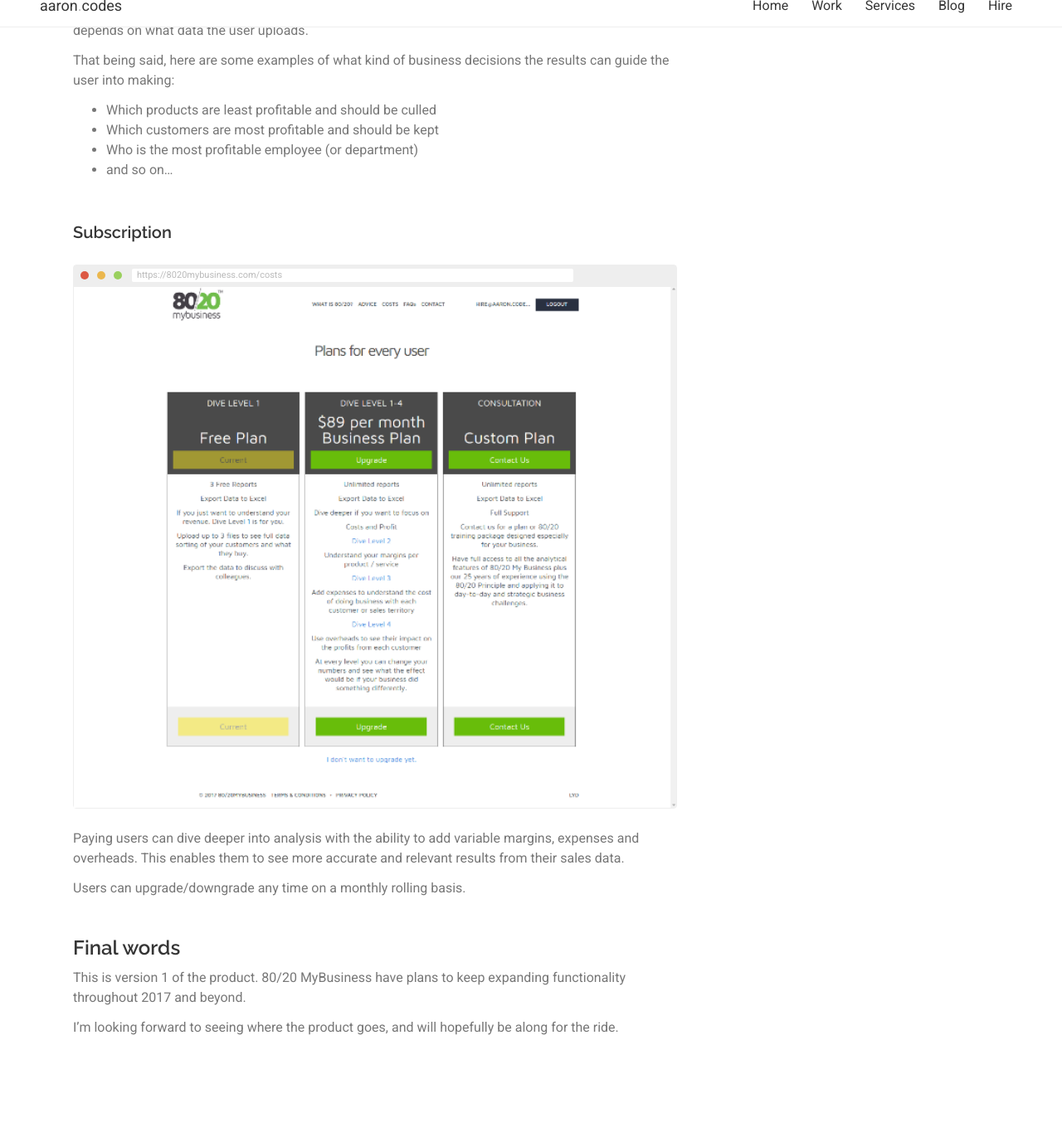
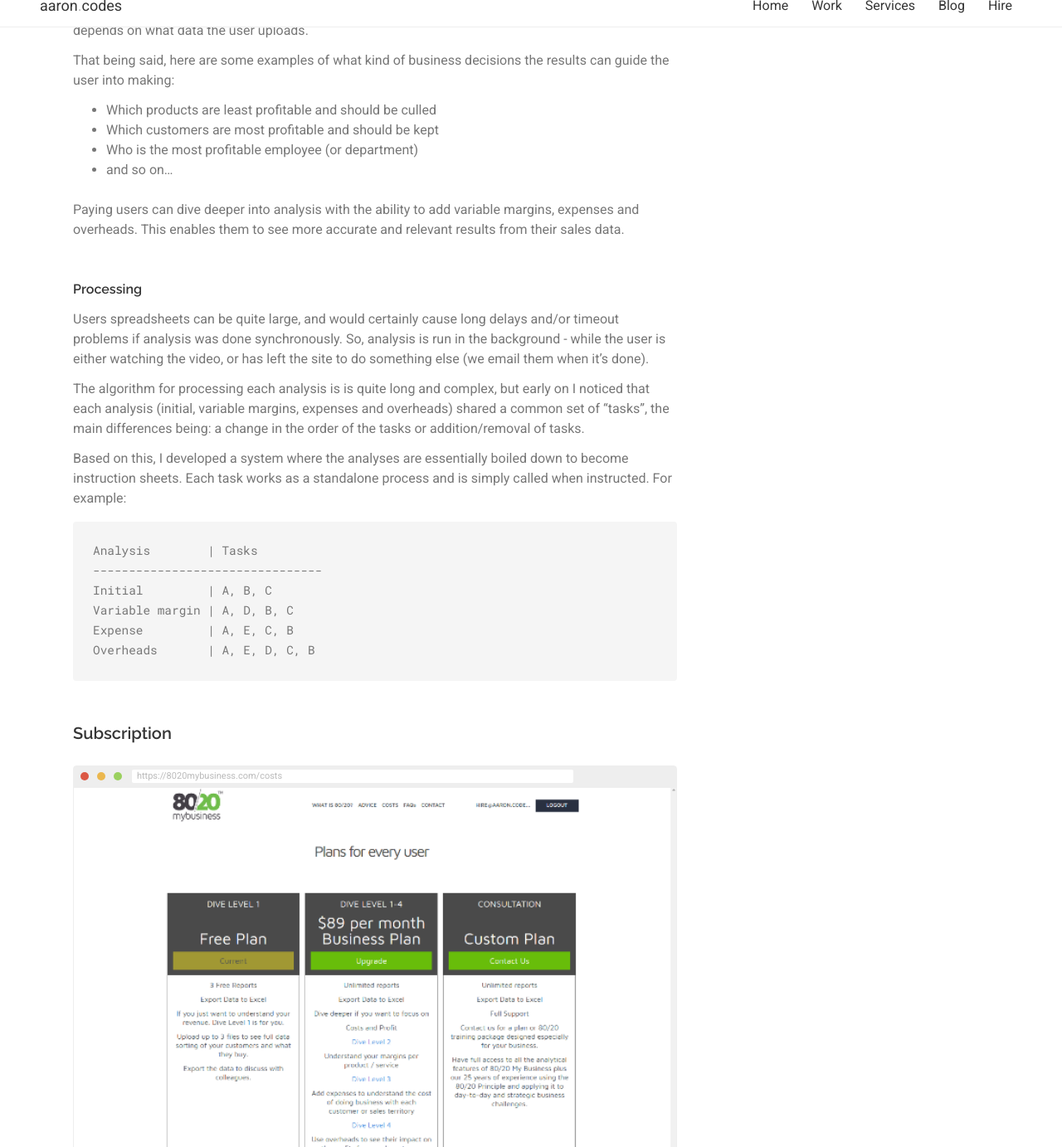
Before and after one commit to aaronlord/aaronlord.github.io, a Jekyll site: the page built from _posts/2017-01-19-project-80-20-my-business.md, in a window 1280 px wide and 1400 px high, scrolled down 1691 px, cut to the strip 17-1400 px from the top of the window. Shown: the whole strip at 83% size. Built offline with Jekyll 4.4.1, drawn with Linux system fonts in a browser that asks for light colours; before the commit the page ends 3067 px from its top, so only the background shows below that; some of the changed text lies outside the part shown.

Commit message:
Added a section on processing to the 80/20 post

````diff
--- a/_posts/2017-01-19-project-80-20-my-business.md
+++ b/_posts/2017-01-19-project-80-20-my-business.md
@@ -49,17 +49,39 @@ That being said, here are some examples of what kind of business decisions the r
 - Who is the most profitable employee (or department)
 - and so on...
 
+Paying users can dive deeper into analysis with the ability to add variable margins, expenses and overheads.
+This enables them to see more accurate and relevant results from their sales data.
+
+##### Processing
+
+Users spreadsheets can be quite large, and would certainly cause long delays and/or timeout problems if analysis was done synchronously. So, analysis is run in the
+background - while the user is either watching the video, or has left the site to do something else (we email them when it's done).
+
+The algorithm for processing each analysis is is quite long and complex, but early on I noticed that each analysis (initial, variable margins, expenses
+and overheads) shared a common set of "tasks", the main differences being: a change in the order of the tasks or addition/removal of tasks.
+
+Based on this, I developed a system where the analyses are essentially boiled down to become instruction sheets. Each task works as a standalone process and
+is simply called when instructed. For example:
+
+```
+Analysis        | Tasks
+--------------------------------
+Initial         | A, B, C
+Variable margin | A, D, B, C
+Expense         | A, E, C, B
+Overheads       | A, E, D, C, B
+```
+
 #### Subscription
 
 {% include components/browser.html src="/img/blog/project-80-20-my-business/plans.png" alt="80/20 MyBusiness - Plans" url="https://8020mybusiness.com/costs" %}
 
-Paying users can dive deeper into analysis with the ability to add variable margins, expenses and overheads.
-This enables them to see more accurate and relevant results from their sales data.
-
-Users can upgrade/downgrade any time on a monthly rolling basis.
+Users can upgrade/downgrade any time on a monthly rolling basis - however, they will lose access to the deeper analysis they've run when downgrading.
 
 ### Final words
 
-This is version 1 of the product. 80/20 MyBusiness have plans to keep expanding functionality throughout 2017 and beyond.
+I worked closely with LYD through prototyping, testing, building and eventually roll out to create this first version of the product.
+
+80/20 MyBusiness have plans to keep expanding functionality throughout 2017 and beyond.
 
 I'm looking forward to seeing where the product goes, and will hopefully be along for the ride.
````
